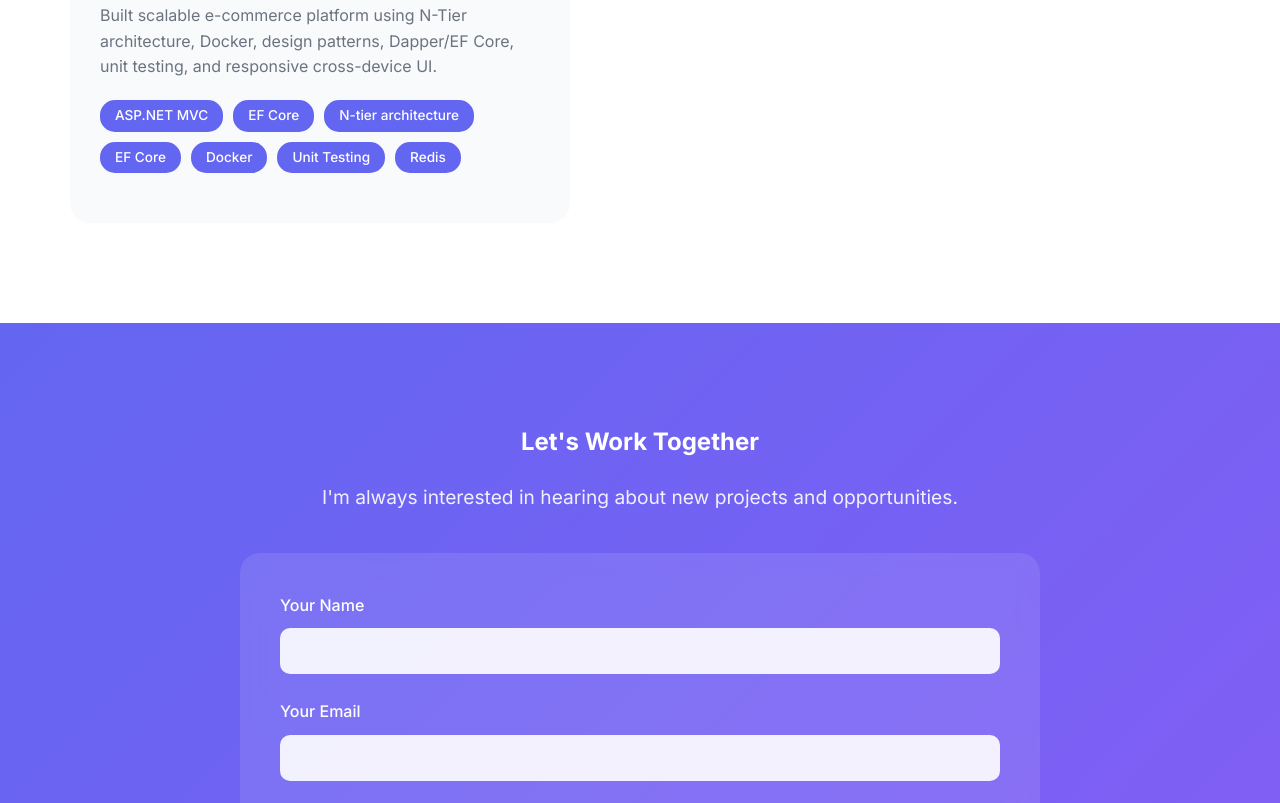
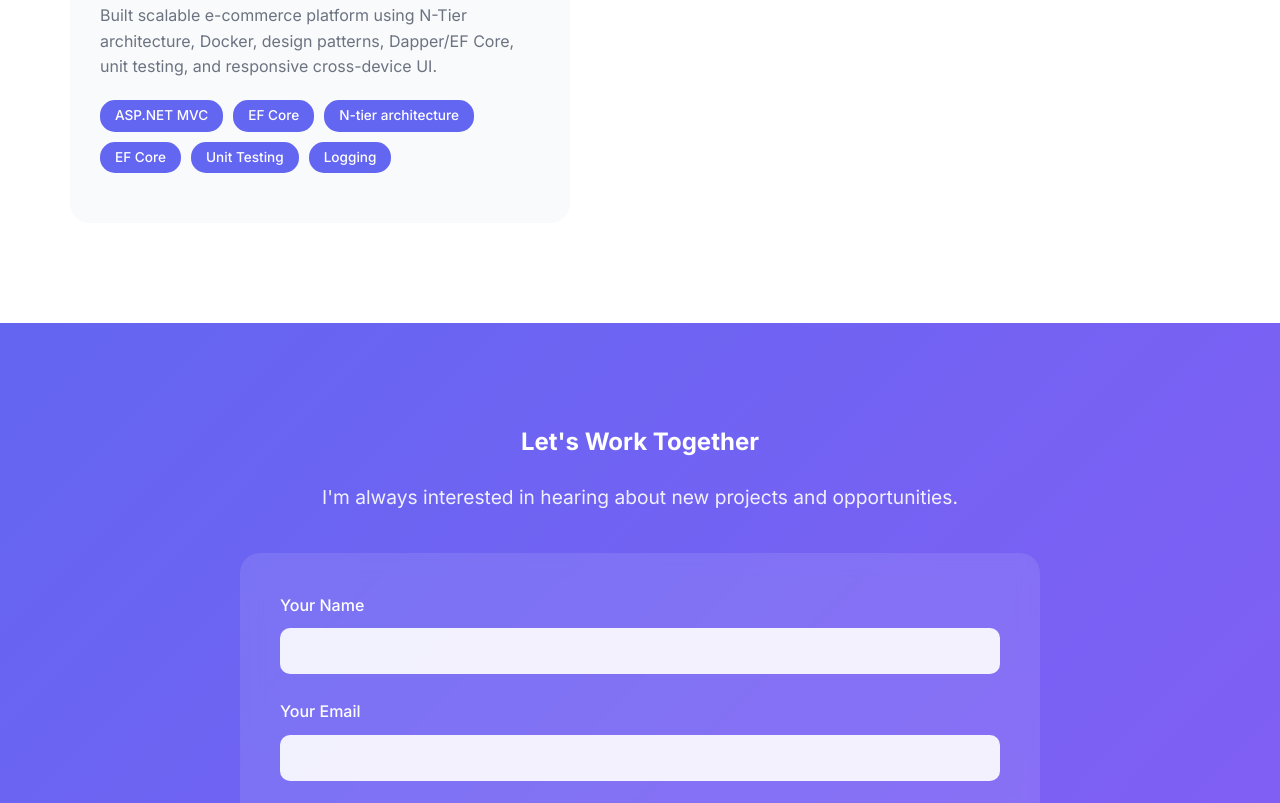
Before and after one commit to AbdullahHanfi/portfolio, a plain HTML site: page index.html in a window 1280 px wide. Shown: the part 4042-4845 px from the top of the page. Drawn offline with nearby package versions, Linux system fonts and the light colour scheme; no server answers.

Commit message:
Modify project section

```diff
--- a/index.html
+++ b/index.html
@@ -270,9 +270,10 @@
                             <span class="tech-tag">EF Core</span>
                             <span class="tech-tag">N-tier architecture</span>
                             <span class="tech-tag">EF Core</span>
-                            <span class="tech-tag">Docker</span>
+                            <!-- <span class="tech-tag">Docker</span> -->
                             <span class="tech-tag">Unit Testing</span>
-                            <span class="tech-tag">Redis</span>
+                            <span class="tech-tag">Logging</span>
+                            <!-- <span class="tech-tag">Redis</span> -->
                         </div>
                     </div>
                 </div>
@@ -321,7 +322,7 @@
                     </div>
                     <div class="contact-item">
                         <i class="fas fa-map-marker-alt"></i>
-                        <span>Egypt , Cairo</span>
+                        <span>Egypt, Cairo</span>
                     </div>
                 </div>
 
```
